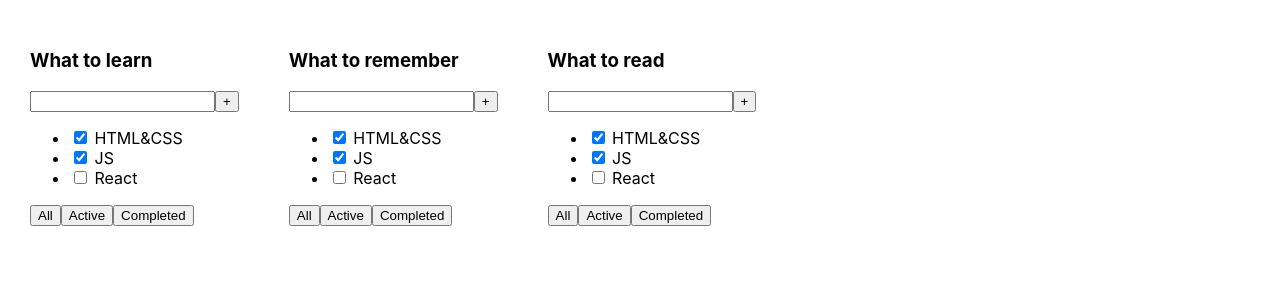
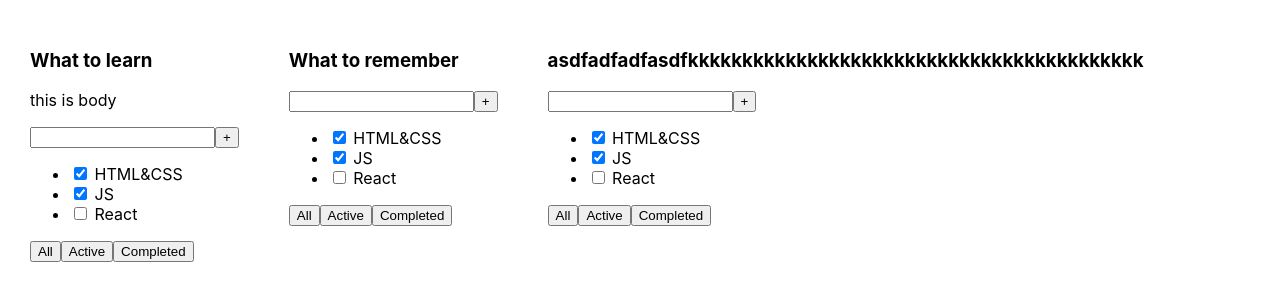
Before and after one commit to Botabay/workOfLessonsForTodolist, a React (Create React App) app: page / in a window 1280 px wide. Shown: the top 300 px of the page. Built offline with nearby package versions, Linux system fonts and the light colour scheme.

Commit message:
two props to component

```diff
--- a/src/App.tsx
+++ b/src/App.tsx
@@ -3,11 +3,12 @@ import './App.css';
 import { Todolist } from './components/Todolist';
 
 export const App=()=> {
+    const titleValue='asdfadfadfasdfkkkkkkkkkkkkkkkkkkkkkkkkkkkkkkkkkkkkkkkkkk'
     return (
         <div className="App">
-            <Todolist title={'What to learn'}/>
+            <Todolist title={'What to learn'} body={'this is body'}/>
             <Todolist title={'What to remember'}/>
-            <Todolist title={'What to read'}/>
+            <Todolist title={titleValue}/>
         </div>
     );
 }
--- a/src/components/Todolist.tsx
+++ b/src/components/Todolist.tsx
@@ -1,10 +1,12 @@
 type PropsType={
     title:string
+    body?: string
 }
 export const Todolist=(props:PropsType)=>{
     return(
         <div>
                 <h3>{props.title}</h3>
+                <p>{props.body}</p>
                 <div>
                     <input/>
                     <button>+</button>
```
